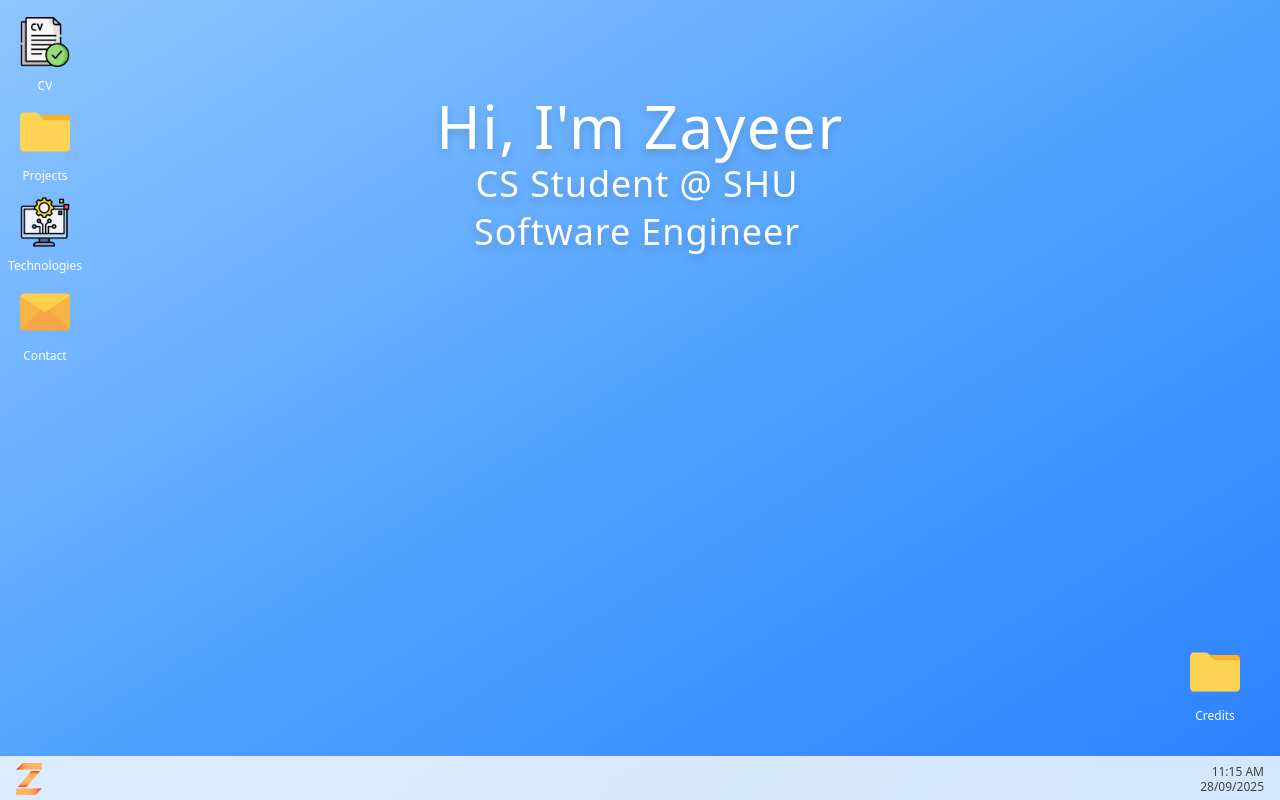
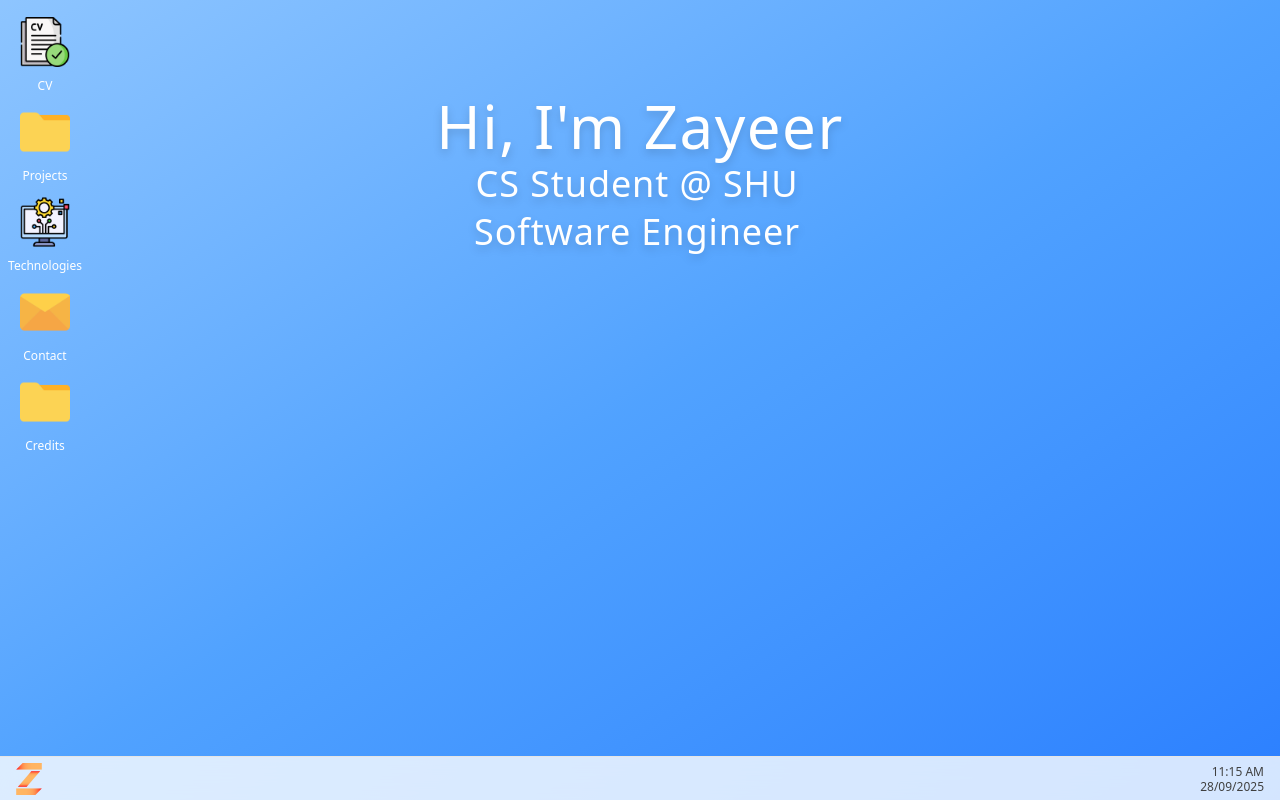
Before and after one commit to Zayeer-S/portfolio, a Next.js app: page / in a window 1280 px wide. Built offline with nearby package versions, Linux system fonts and the light colour scheme.

Commit message:
revert: go back to all vertical (no special position) desktop grid

```diff
--- a/src/components/desktop/grid/DesktopGrid.tsx
+++ b/src/components/desktop/grid/DesktopGrid.tsx
@@ -106,53 +106,26 @@ export default function DesktopGrid({
         }
       }
 
-      // Find icons that need to be placed
+      // Place any icons that don't have positions yet
       const placedIcons = new Set();
       newGrid.forEach(row => row.forEach(cell => {
         if (cell) placedIcons.add(cell);
       }));
 
       const unplacedIcons = icons.filter(icon => !placedIcons.has(icon.id));
+      let currentRow = 0, currentCol = 0;
 
-      const creditsIcon = unplacedIcons.find(icon => icon.id === 'credits');
-      if (creditsIcon && gridDimensions.rows > 0 && gridDimensions.cols > 0) {
-        const bottomRightRow = gridDimensions.rows - 1;
-        const bottomRightCol = gridDimensions.cols - 1;
-
-        if (newGrid[bottomRightRow] && newGrid[bottomRightRow][bottomRightCol] === null) {
-          newGrid[bottomRightRow][bottomRightCol] = creditsIcon.id;
-        } else {
-          let placed = false;
-          for (let r = gridDimensions.rows - 1; r >= 0 && !placed; r--) {
-            for (let c = gridDimensions.cols - 1; c >= 0 && !placed; c--) {
-              if (newGrid[r][c] === null) {
-                newGrid[r][c] = creditsIcon.id;
-                placed = true;
-              }
-            }
+      for (const icon of unplacedIcons) {
+        while (currentRow < gridDimensions.rows && newGrid[currentRow][currentCol] !== null) {
+          currentRow++;
+          if (currentRow >= gridDimensions.rows) {
+            currentRow = 0;
+            currentCol++;
           }
         }
-      }
 
-      // Place remaining unplaced icons
-      const remainingIcons = unplacedIcons.filter(icon => icon.id !== 'credits');
-      let currentRow = 0;
-      let currentCol = 0;
-
-      for (const icon of remainingIcons) {
-        while (currentRow < gridDimensions.rows) {
-          if (newGrid[currentRow][currentCol] === null) {
-            newGrid[currentRow][currentCol] = icon.id;
-            currentRow++;
-            break;
-          } else {
-            currentRow++;
-            if (currentRow >= gridDimensions.rows) {
-              currentCol++;
-              currentRow = 0;
-              if (currentCol >= gridDimensions.cols) break;
-            }
-          }
+        if (currentCol < gridDimensions.cols && currentRow < gridDimensions.rows) {
+          newGrid[currentRow][currentCol] = icon.id;
         }
       }
 
```
